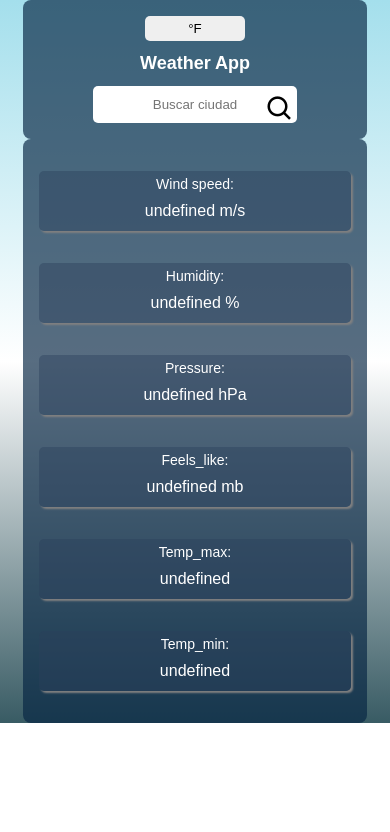
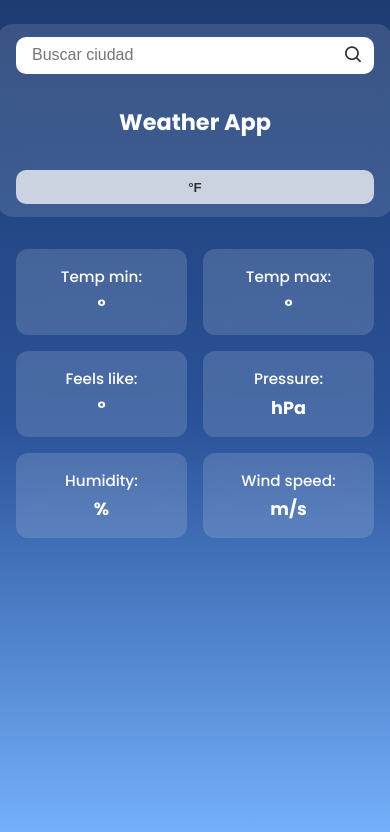
Before and after one commit to adammaster29/entregable2, a React (Vite) app: page / in a window 390 px wide. Shown: the top 832 px of the page. Built offline with nearby package versions, Linux system fonts and the light colour scheme; no server answers.

Commit message:
actualizacion

```diff
--- a/src/App.css
+++ b/src/App.css
@@ -1,256 +1,175 @@
-@import url("https://fonts.googleapis.com/css2?family=Roboto:ital,wght@1,100&display=swap");
-@import url("https://fonts.googleapis.com/css2?family=Montserrat:ital,wght@0,100;1,200&family=Roboto:ital,wght@1,100&display=swap");
- html,body{
+@import url("https://fonts.googleapis.com/css2?family=Poppins:wght@300;500;700&display=swap");
+
+html, body {
   margin: 0;
   padding: 0;
   box-sizing: border-box;
   width: 100%;
   height: 100%;
+  font-family: "Poppins", sans-serif;
+  overflow-x: hidden; /* evita scroll horizontal */
+  overflow-y: auto;   /* deja fluir el contenido */
+  background: linear-gradient(180deg, #1e3c72, #2a5298, #76b2fe);
+  background-attachment: fixed;
 }
 
 .App {
-  font-family: Arial, Helvetica, sans-serif;
-  /* background-image: url(/img/rio.gif); */
-  background: linear-gradient(#19aecf65,#fff,rgba(3, 47, 58, 0.788));
-  background-repeat: no-repeat;
-  background-size: cover;
-  height: 100vh;
-display: flex;
-flex-direction: column;
-justify-content: space-around;
+  min-height: 100vh;
+  height: auto;
+  display: flex;
+  flex-direction: column;
+  justify-content: flex-start;
+  align-items: center;
+  padding: 1.5rem 1rem;
+  gap: 1rem;
+  color: #fff;
+  overflow: hidden; /* elimina cualquier desbordamiento */
 }
 
-
-
-
-
-
-:root {
-  --green: rgb(255, 255, 255);
-  --red: red;
-
+/* Header con búsqueda */
+.time {
+  display: flex;
+  justify-content: space-between;
+  align-items: center;
+  background: rgba(255, 255, 255, 0.12);
+  backdrop-filter: blur(12px);
+  padding: 0.8rem 1.2rem;
+  border-radius: 16px;
+  width: 100%;
+  max-width: 700px;
+  gap: 1rem;
 }
 
-
-
-
 .title--weather {
-  color: var(--green);
-  font-size:30px;
+  font-size: 1.6rem;
+  font-weight: 600;
+  color: #fff;
 }
 
-
-
-.cloud {
+.input-contenedor {
   display: flex;
   align-items: center;
-  justify-content: space-around;
-  width: 90%;
-  height: 170px;
-  background: rgba(6, 38, 67, 0.671);
-  margin: 120px;
-  margin-left: auto;
-  margin-right: auto;
-  border-radius: 12px;
-
+  position: relative;
+  flex: 1;
 }
 
-/*nubes*/
-.nubes{
-height: 150px;
-display: flex;
-flex-direction: column;
-justify-content: center;
-align-items: center;
+.input-contenedor input {
+  width: 100%;
+  padding: 0.6rem 2.5rem 0.6rem 1rem;
+  border-radius: 10px;
+  border: none;
+  outline: none;
+  font-size: 1rem;
 }
 
-
-.time {
-  display: flex;
-  justify-content: space-around;
-  align-items: center;
-  background: rgba(6, 38, 67, 0.671);
-  width: 90%;
-  margin-left: auto;
-  margin-right: auto;
-  height: 100px;
-  text-align: center;
-  padding: 5px;
-  border-radius: 12px;
+.input-contenedor .lupa {
+  position: absolute;
+  right: 10px;
+  font-size: 1.3rem;
+  color: #333;
+  cursor: pointer;
 }
 
-.img--clouds {
-  width: 150px;
-  height: 80px;
+.btn {
+  padding: 0.6rem 1rem;
+  border: none;
+  border-radius: 10px;
+  cursor: pointer;
+  background: #ffffffbb;
+  color: #333;
+  font-weight: 600;
+  transition: all 0.3s;
 }
 
-.temp{
-  margin-right: 1rem;
-  font-size: 50px;
-  font-weight: 900;
+.btn:hover {
+  background: #fff;
+  color: #0077ff;
 }
 
-.estados-clima{
-display: flex;
-flex-direction: column;
-background: #2a405a6e;
-width: auto;
-height: 70px;
-border-radius: 5px;
-}
-.input-contenedor{
+/* Caja principal del clima */
+.cloud {
+  background: rgba(255, 255, 255, 0.15);
+  backdrop-filter: blur(12px);
+  border-radius: 20px;
+  padding: 2rem 1.5rem;
   display: flex;
-  justify-content: center;
+  flex-direction: column;
   align-items: center;
-}
-.lupa{
-  font-size: 30px;
-  position: absolute;
-  z-index: 2;
-  margin-left:220px ;
-  margin-top: 8px;
-}
-input{
-  width: 250px;
-  height: 35px;
-  border: #658e96;
-  background-clip: border-box;
-  border-radius: 5px;
   text-align: center;
-
-}
-.btn {
-  width: 100px;
-  height: 35px;
-  border-radius: 5px;
-  border: #658e96;
-}
-.btn:hover {
-  color: var(--red);
-  background-color: var(--green);
-}
-p {
-  color: var(--green);
-}
-span {
-  color: rgb(255, 255, 255);
-  text-align: center;
-}
-.name{
-  font-size: 14px;
-  margin: 5px;
+  max-width: 500px;
+  width: 100%;
+  gap: 1rem;
+  margin: 0 auto; /* centra sin empujar */
 }
 
-/*mediaquery*/
-
-@media screen and (max-width: 480px) {
-
-.App{
-  height: 100%;
-}
-  .time {
-    display: flex;
-    flex-direction: column-reverse;
-    height: auto;
-    width: 80%;
-  padding: 1rem;
-  border-radius: 8px;
-}
-  .title--weather {
-    font-size: 18px;
-    text-align: center;
-
-}
-.lupa{
-  margin-left:170px ;
-  margin-top: 8px;
-}
-input {
-  width: 200px;
-  height: 35px;
- margin-left: auto;
- margin-right: auto;
-
-}
-.btn {
-  width: 100px;
-  height: 25px;
+.cloud img {
+  width: 110px;
+  height: 110px;
 }
 
-.cloud {
-  flex-direction: column;
-  min-height: 300px;
-  width: 80%;
-
-}
-.nubes {
-  display: flex;
-  flex-direction:column ;
-  justify-content: space-around;
-  align-items: center;
-  height: 150px;
-  margin-top: 1rem;
-}
-.estados-clima {
-  display: flex;
-  flex-direction: column;
-  background: #2a405a6e;
-  width: 100%;
-  box-shadow: 2px 2px 2px gray;
-  height: 60px;
-  border-radius: 5px;
-  gap: 5px;
-}
+.temp {
+  font-size: 3.2rem;
+  font-weight: 700;
+  margin: 0.5rem 0;
+  color: #fff;
 }
 
+.cloud p {
+  font-size: 1.05rem;
+  font-weight: 400;
+  text-transform: capitalize;
+}
 
-@media screen and (min-width: 480px) {
-  .container {
-    width: 350px;
-    height: 390px;
+/* Detalles del clima */
+.weather-details {
+  display: grid;
+  grid-template-columns: repeat(auto-fit, minmax(130px, 1fr));
+  gap: 1rem;
+  margin: 1rem auto;
+  width: 100%;
+  max-width: 700px;
+}
+
+.weather-details .detail-card {
+  background: rgba(255, 255, 255, 0.15);
+  backdrop-filter: blur(12px);
+  border-radius: 12px;
+  padding: 1rem;
+  text-align: center;
+  color: #fff;
+  font-size: 0.95rem;
+  font-weight: 500;
+  transition: transform 0.3s;
+}
+
+.weather-details .detail-card:hover {
+  transform: translateY(-5px);
+}
+
+.weather-details .detail-card span {
+  display: block;
+  font-size: 1.1rem;
+  font-weight: 700;
+  margin-top: 0.3rem;
+}
+
+/* Responsive */
+@media (max-width: 480px) {
+  .time {
+    flex-direction: column;
+    align-items: stretch;
+  }
+
+  .title--weather {
+    text-align: center;
+    font-size: 1.4rem;
+  }
+
+  .cloud {
+    padding: 1.5rem;
+  }
+
+  .temp {
+    font-size: 2.6rem;
   }
 }
-
-@media screen and (min-width: 768px) {
-  .container {
-    width: 450px;
-    height: 380px;
-  }
-  .allTime {
-    flex-direction: row;
-    justify-content: space-around;
-  }
-  body {
-    font-size: 18px;
-  }
-
-  .temp--container {
-    display: flex;
-    flex-direction: row;
-    justify-content: space-around;
-    margin-right: 100px;
-    margin-top: 1rem;
-  }
-}
-
-@media screen and (min-width: 991px) {
-  .container {
-    width: 500px;
-    height: 350px;
-  }
-  .allTime {
-    flex-direction: row;
-    justify-content: space-around;
-  }
-  body {
-    font-size: 18px;
-  }
-
-  .temp--container {
-    display: flex;
-    flex-direction: row;
-    justify-content: space-around;
-    margin-right: 100px;
-    margin-top: 1rem;
-  }
-}
--- a/src/App.jsx
+++ b/src/App.jsx
@@ -105,7 +105,7 @@ function App() {
         </div>
       )}
 
-      <div className="time">
+      {/* <div className="time">
         <p className="estados-clima">
           <span className="name">Temp_min:</span> <span>{` ${weather.main?.temp_min} `}</span>
         </p>
@@ -124,7 +124,16 @@ function App() {
         <p className="estados-clima">
           <span className="name">Wind speed:</span> <span>{` ${weather.wind?.speed} m/s`}</span>
         </p>
-      </div>
+      </div> */}
+      <div className="weather-details">
+  <div className="detail-card">Temp min: <span>{weather.main?.temp_min}°</span></div>
+  <div className="detail-card">Temp max: <span>{weather.main?.temp_max}°</span></div>
+  <div className="detail-card">Feels like: <span>{weather.main?.feels_like}°</span></div>
+  <div className="detail-card">Pressure: <span>{weather.main?.pressure} hPa</span></div>
+  <div className="detail-card">Humidity: <span>{weather.main?.humidity}%</span></div>
+  <div className="detail-card">Wind speed: <span>{weather.wind?.speed} m/s</span></div>
+</div>
+
     </div>
   );
 }
```
